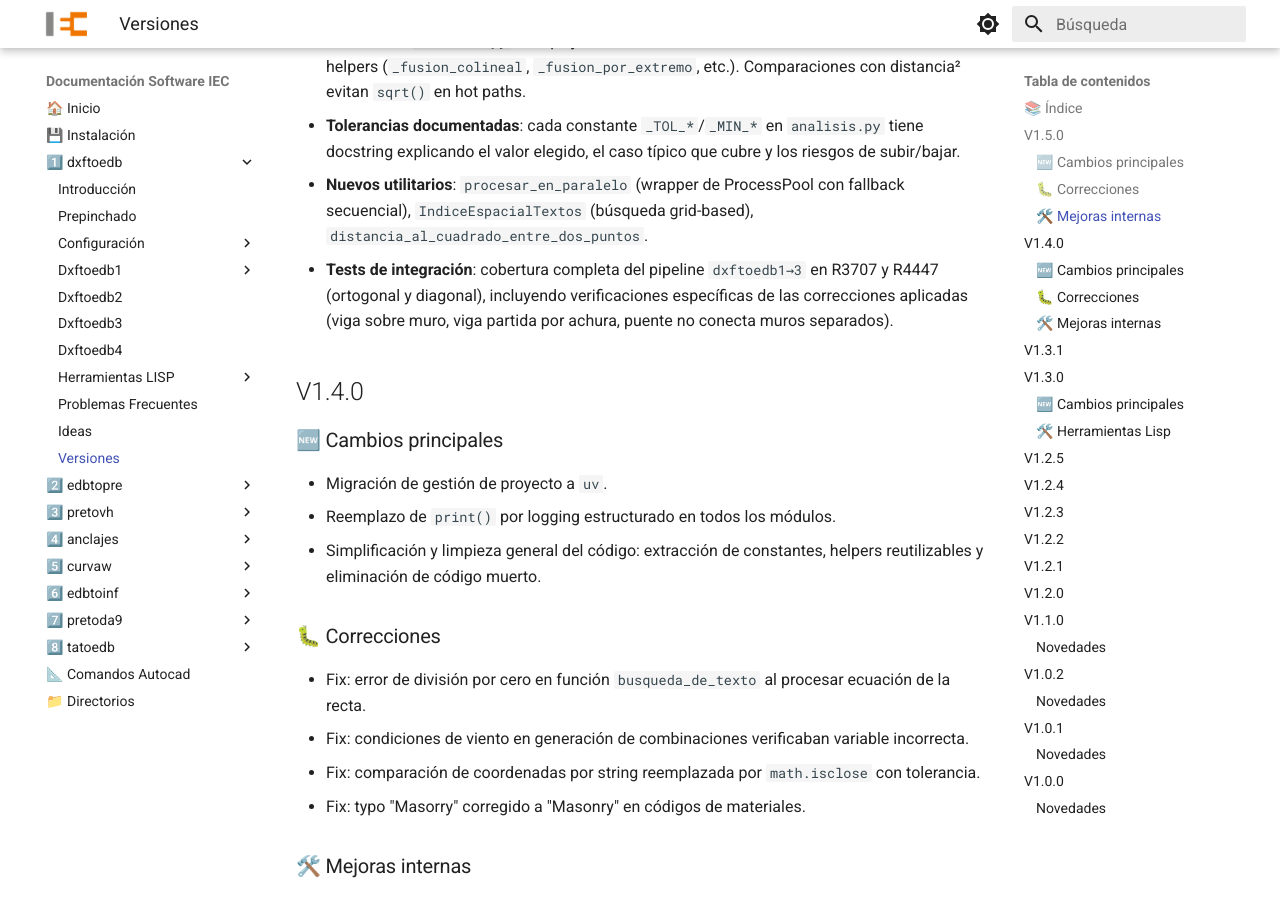
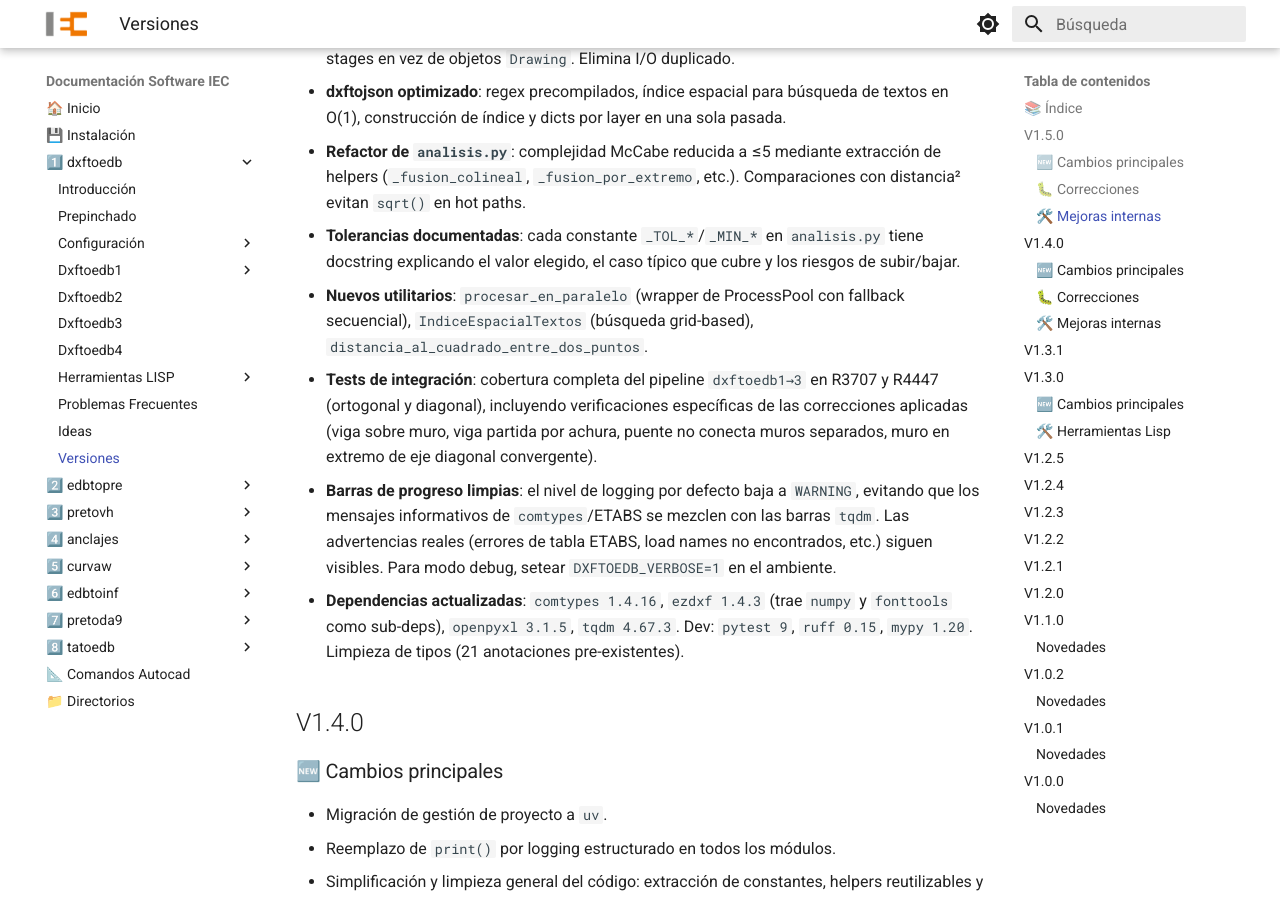
Before and after one commit to iec-ingenieria/documentacion, an MkDocs documentation site: the page built from docs/dxftoedb/versiones.md, in a window 1280 px wide and 900 px high, scrolled down 3140 px. Built offline with MkDocs 1.6.1 and Material for MkDocs 9.7.7, drawn with Linux system fonts in a browser that asks for light colours; some of the changed text lies outside the part shown.

Commit message:
docs(dxftoedb): completar V1.5.0 con fix ejes convergentes y UX logging
Agrega al changelog V1.5.0:
- Correcciones: muro en extremo de ejes diagonales convergentes (filtro
  eje-más-cercano ahora respeta el rango paramétrico del eje competidor).
- Mejoras internas: barras de progreso limpias (logging default WARNING,
  env var DXFTOEDB_VERBOSE=1 para modo debug) y bump de dependencias
  (comtypes, ezdxf 1.4, openpyxl, tqdm + dev tools).

```diff
--- a/docs/dxftoedb/versiones.md
+++ b/docs/dxftoedb/versiones.md
@@ -50,6 +50,7 @@
   - **Segmentos cortos post-split**: artefactos de ~46 cm creados por la diferencia entre `ajuste_por_eje` y el split en intersecciones reales se absorben en su vecino collineal del mismo eje.
   - **Alineación al centro de tapas**: muros y vigas ahora se ubican exactamente en el centro de sus tapas (antes quedaban ~0.7 cm desplazados con tapas verticales sobre ejes diagonales).
   - **Muros que sobrepasan sus tapas**: el algoritmo de reconstrucción de vigas partidas ya no conecta elementos separados por un vano (la reconstrucción solo aplica cuando la cara sin par toca físicamente a los vecinos, gap ≈ 0).
+  - **Muro en extremo de ejes diagonales convergentes**: el filtro eje‑más‑cercano ya no compite con la recta extendida de un eje vecino fuera de su segmento real. En zonas donde dos ejes diagonales se conectan extremo con extremo (ej: ejes `#6`/`#7` del R3707), el muro cercano al nodo de convergencia ya no se descarta por error.
   - **Generación con `archivo_ejes`**: con el campo definido, ahora se guardan todos los `_grilla.dxf` (no solo el del PEJES), para que `dxftoedb2` encuentre el plano de cada piso.
   - **Compatibilidad ezdxf Cython**: funciones de intersección 2D (`intersection_line_line_2d`) reciben `Vec2` explícitos. Versiones con aceleración Cython rechazaban `Vec3` con `TypeError`.
   - **Rótulos de ejes quebrados**: matching bipartito recupera los rótulos perdidos en ejes con vértices compartidos.
@@ -64,7 +65,9 @@
   - **Refactor de `analisis.py`**: complejidad McCabe reducida a ≤5 mediante extracción de helpers (`_fusion_colineal`, `_fusion_por_extremo`, etc.). Comparaciones con distancia² evitan `sqrt()` en hot paths.
   - **Tolerancias documentadas**: cada constante `_TOL_*`/`_MIN_*` en `analisis.py` tiene docstring explicando el valor elegido, el caso típico que cubre y los riesgos de subir/bajar.
   - **Nuevos utilitarios**: `procesar_en_paralelo` (wrapper de ProcessPool con fallback secuencial), `IndiceEspacialTextos` (búsqueda grid-based), `distancia_al_cuadrado_entre_dos_puntos`.
-  - **Tests de integración**: cobertura completa del pipeline `dxftoedb1→3` en R3707 y R4447 (ortogonal y diagonal), incluyendo verificaciones específicas de las correcciones aplicadas (viga sobre muro, viga partida por achura, puente no conecta muros separados).
+  - **Tests de integración**: cobertura completa del pipeline `dxftoedb1→3` en R3707 y R4447 (ortogonal y diagonal), incluyendo verificaciones específicas de las correcciones aplicadas (viga sobre muro, viga partida por achura, puente no conecta muros separados, muro en extremo de eje diagonal convergente).
+  - **Barras de progreso limpias**: el nivel de logging por defecto baja a `WARNING`, evitando que los mensajes informativos de `comtypes`/ETABS se mezclen con las barras `tqdm`. Las advertencias reales (errores de tabla ETABS, load names no encontrados, etc.) siguen visibles. Para modo debug, setear `DXFTOEDB_VERBOSE=1` en el ambiente.
+  - **Dependencias actualizadas**: `comtypes 1.4.16`, `ezdxf 1.4.3` (trae `numpy` y `fonttools` como sub-deps), `openpyxl 3.1.5`, `tqdm 4.67.3`. Dev: `pytest 9`, `ruff 0.15`, `mypy 1.20`. Limpieza de tipos (21 anotaciones pre-existentes).
 
 ## V1.4.0
 
@@ -90,9 +93,7 @@
 
 ## V1.3.1
 
-
   - Valor por defecto para bending de losas en tabla de planos de cargas 0.25.
-
 
 ## V1.3.0
 
```
